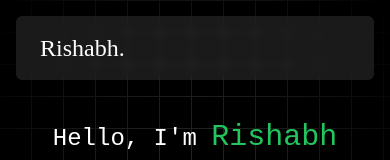
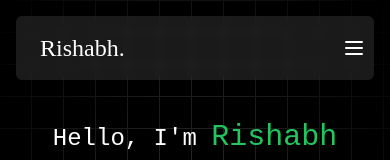
Before and after one commit to rishabhguptajs/personal_portfolio, a Next.js app: page / in a window 390 px wide. Shown: the top 160 px of the page. Built offline with nearby package versions, Linux system fonts and the light colour scheme; what @codaworks/react-glow would draw is missing.

Commit message:
refactor: Update navbar component to improve responsiveness and add mobile menu toggle

```diff
--- a/src/app/components/navbar.tsx
+++ b/src/app/components/navbar.tsx
@@ -4,26 +4,34 @@ import Link from "next/link"
 import React, { useState } from "react"
 
 const Navbar: React.FC = () => {
-
   const [isOpen, setIsOpen] = useState(false)
 
   const handleToggle = () => {
-    setIsOpen(!isOpen);
+    setIsOpen(!isOpen)
   }
 
   return (
-    <nav className="rounded-md z-20 flex flex-row justify-between w-full bg-white/10 backdrop-blur-sm p-2 items-center">
+    <nav className="rounded-md z-20 flex flex-wrap justify-between w-full bg-white/10 backdrop-blur-sm p-2 items-center">
       <span className="text-white hover:text-[#FFDE4D] cursor-pointer p-2 ml-2 font-headers text-2xl">
         <Link href="/">Rishabh.</Link>
       </span>
 
-      <ul className="hidden flex-row min-w-fit text-white p-2 justify-between w-[20%] mr-2 sm:flex">
-        <li className="sm:mx-2">
+      <button
+        onClick={handleToggle}
+        className="sm:hidden text-white hover:text-[#FFDE4D] focus:outline-none"
+      >
+        <svg className="w-6 h-6" fill="none" stroke="currentColor" viewBox="0 0 24 24" xmlns="http://www.w3.org/2000/svg">
+          <path strokeLinecap="round" strokeLinejoin="round" strokeWidth={2} d="M4 6h16M4 12h16M4 18h16" />
+        </svg>
+      </button>
+
+      <ul className={`${isOpen ? 'flex' : 'hidden'} flex-col sm:flex sm:flex-row w-full sm:w-auto text-white p-2 mt-2 sm:mt-0 sm:mr-2`}>
+        <li className="sm:mx-2 my-2 sm:my-0">
           <Link href="/works" className="hover:underline">
             Works
           </Link>
         </li>
-        <li className="sm:mx-2">
+        <li className="sm:mx-2 my-2 sm:my-0">
           <a
             href="https://drive.google.com/file/d/1_Oci-76Dwxe2UNV43ymg204bORW_6vKg/view?usp=sharing"
             target="_blank"
@@ -32,7 +40,7 @@ const Navbar: React.FC = () => {
             Resume
           </a>
         </li>
-        <li className="sm:mx-2">
+        <li className="sm:mx-2 my-2 sm:my-0">
           <Link href="/contact" className="hover:underline">
             Contact Me
           </Link>
--- a/src/app/components/ui/input.tsx
+++ b/src/app/components/ui/input.tsx
@@ -48,6 +48,7 @@ const Input = React.forwardRef<HTMLInputElement, InputProps>(
            `,
             className
           )}
+          name={type}
           ref={ref}
           {...props}
         />
```
